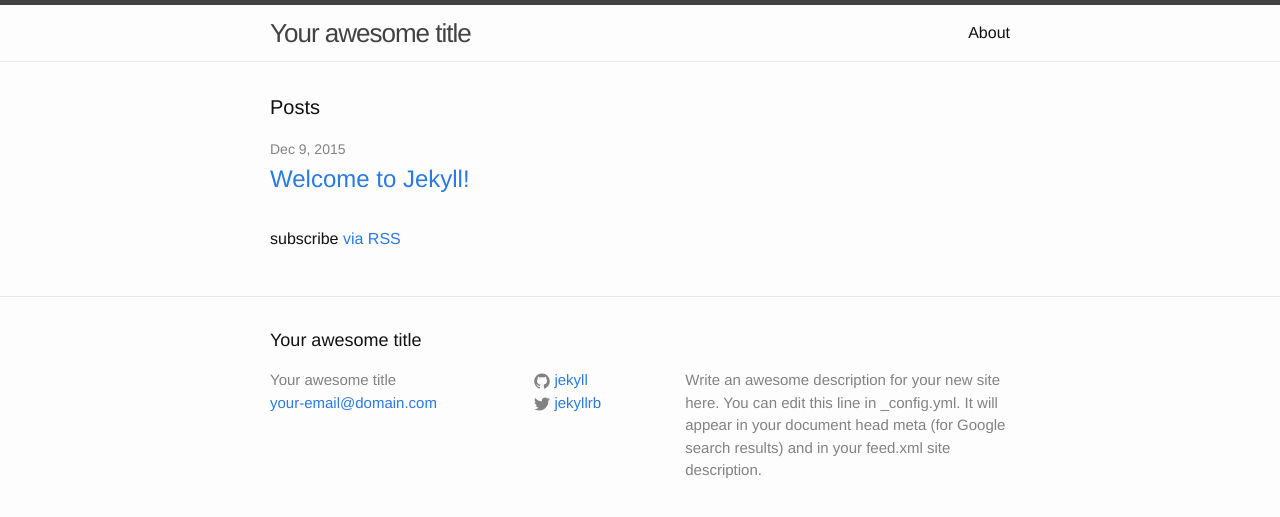
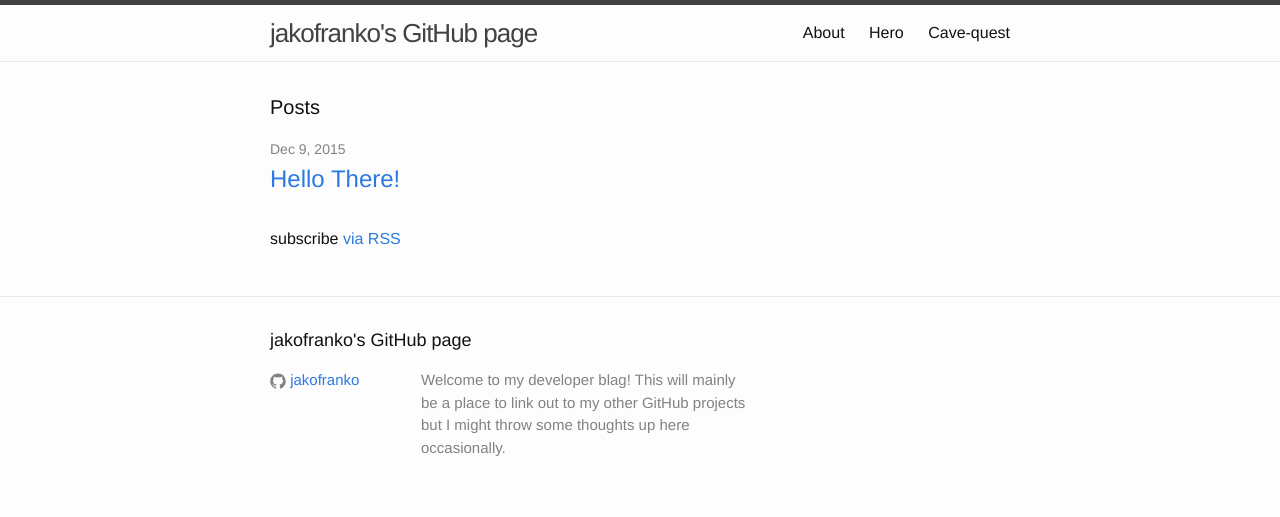
Before and after one commit to jakofranko/jakofranko.github.io, a Jekyll site: the page built from index.html, in a window 1280 px wide. Shown: the top 517 px of the page. Built offline with Jekyll 4.4.1, drawn with Linux system fonts in a browser that asks for light colours.

Commit message:
Post, layout changes and project

```diff
--- a/_config.yml
+++ b/_config.yml
@@ -6,16 +6,16 @@
 # 'jekyll serve'. If you change this file, please restart the server process.
 
 # Site settings
-title: Your awesome title
-email: your-email@domain.com
+title: "jakofranko's GitHub page"
 description: > # this means to ignore newlines until "baseurl:"
-  Write an awesome description for your new site here. You can edit this
-  line in _config.yml. It will appear in your document head meta (for
-  Google search results) and in your feed.xml site description.
+  Welcome to my developer blag! This will mainly be a place to link out to my other
+  GitHub projects but I might throw some thoughts up here occasionally.
 baseurl: "" # the subpath of your site, e.g. /blog
-url: "http://yourdomain.com" # the base hostname & protocol for your site
-twitter_username: jekyllrb
-github_username:  jekyll
+url: "http://jakofranko.github.io" # the base hostname & protocol for your site
+github_username: jakofranko
 
 # Build settings
 markdown: kramdown
+
+# GitHub Projects
+projects: ['hero', 'cave-quest']
--- a/_includes/footer.html
+++ b/_includes/footer.html
@@ -5,24 +5,12 @@
     <h2 class="footer-heading">{{ site.title }}</h2>
 
     <div class="footer-col-wrapper">
-      <div class="footer-col footer-col-1">
-        <ul class="contact-list">
-          <li>{{ site.title }}</li>
-          <li><a href="mailto:{{ site.email }}">{{ site.email }}</a></li>
-        </ul>
-      </div>
 
       <div class="footer-col footer-col-2">
         <ul class="social-media-list">
           {% if site.github_username %}
           <li>
             {% include icon-github.html username=site.github_username %}
-          </li>
-          {% endif %}
-
-          {% if site.twitter_username %}
-          <li>
-            {% include icon-twitter.html username=site.twitter_username %}
           </li>
           {% endif %}
         </ul>
--- a/_includes/header.html
+++ b/_includes/header.html
@@ -19,6 +19,10 @@
           <a class="page-link" href="{{ my_page.url | prepend: site.baseurl }}">{{ my_page.title }}</a>
           {% endif %}
         {% endfor %}
+
+        {% for project in site.projects %}
+        <a class="page-link" href="{{ site.url | append: '/' | append: project}}">{{ project | capitalize }}</a>
+        {% endfor %}
       </div>
     </nav>
 
```
Also changed, not shown: _posts/2015-12-09-hello-there.md (added, +9 -0 lines), _posts/2015-12-09-welcome-to-jekyll.markdown (deleted, +0 -25 lines).
